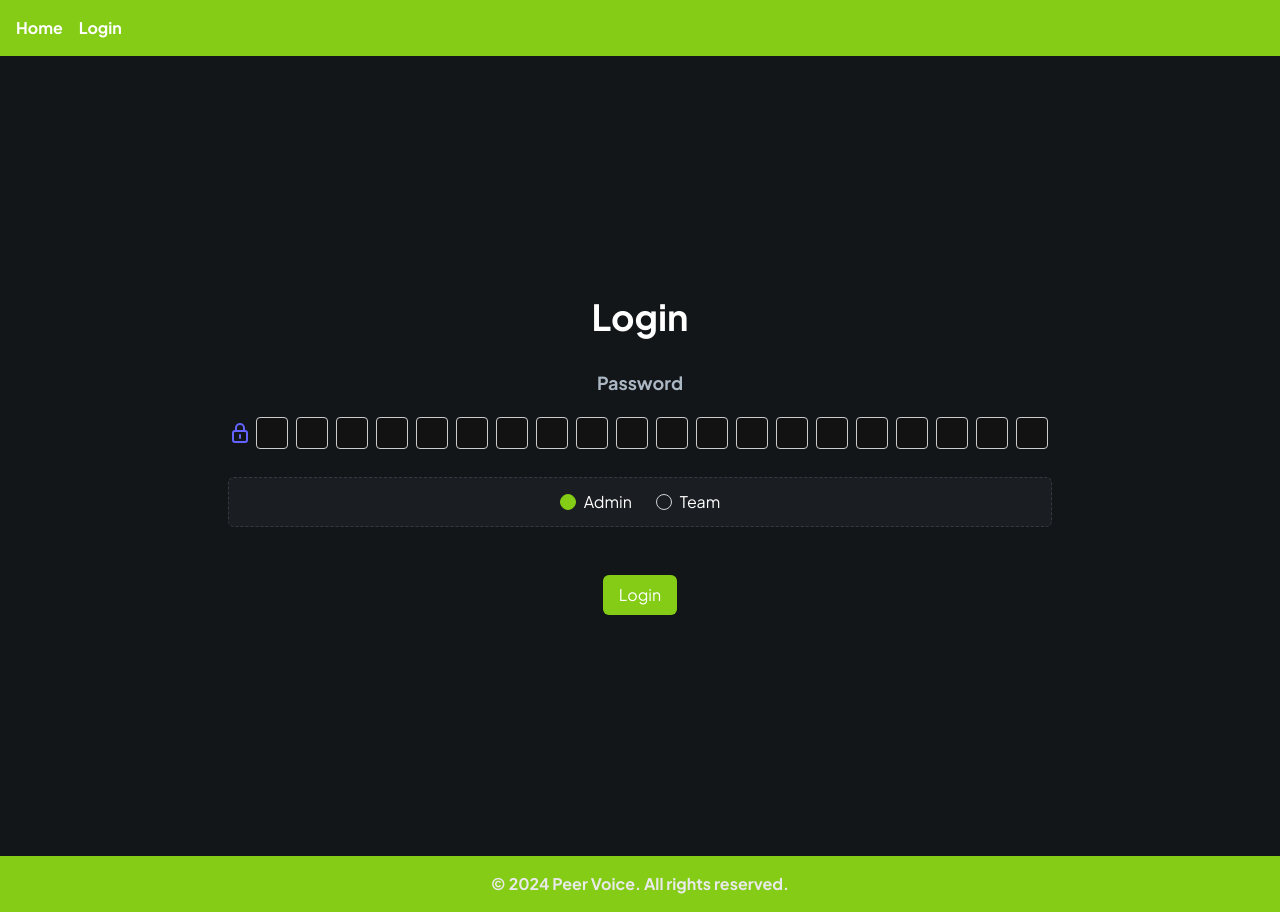
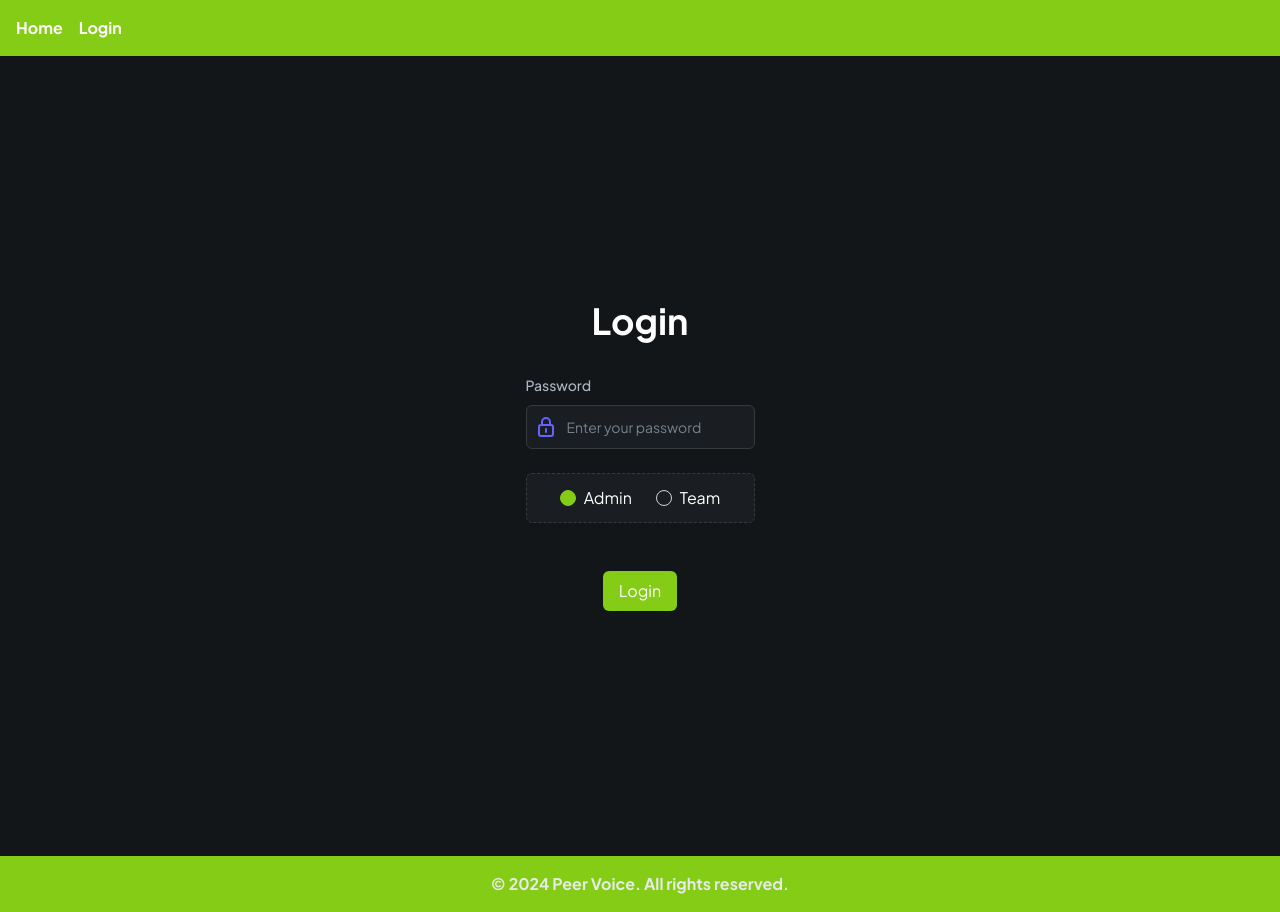
Before and after one commit to lilianagorga/peer-voice, a Next.js app: page /login in a window 1280 px wide. Built offline with nearby package versions, Linux system fonts and the light colour scheme.

Commit message:
Refactor: Update RegisterForm to remove RadioGroup and redirect to login, update UserForm password field

```diff
--- a/app/login/page.tsx
+++ b/app/login/page.tsx
@@ -7,7 +7,7 @@ import { useForm, FormProvider } from "react-hook-form";
 import { z } from "zod";
 import { zodResolver } from "@hookform/resolvers/zod";
 import { PasswordSchema } from "../../lib/validation";
-import { PasswordInput } from "../../components/PasswordInput";
+import CustomFormField, { FormFieldType } from "../../components/commons/CustomFormField";
 import { RadioGroup } from "@radix-ui/react-radio-group";
 
 const LoginPage = () => {
@@ -56,14 +56,16 @@ const LoginPage = () => {
         <FormProvider {...form}>
           <form onSubmit={form.handleSubmit(handleLogin)} className="space-y-6">
             <div className="flex flex-col items-center">
-              <label htmlFor="password" className="block text-lg font-bold text-dark-700 mb-2">
-                Password
-              </label>
-              <PasswordInput
-                maxLength={20}
+              <CustomFormField
+                fieldType={FormFieldType.PASSWORD_INPUT}
+                control={form.control}
+                name="password"
+                label="Password"
+                placeholder="Enter your password"
+                iconSrc="/assets/icons/lock.svg"
+                iconAlt="lock"
+                maxLength={50}
                 minLength={6}
-                value={form.watch("password")}
-                onChange={(value) => form.setValue("password", value)}
               />
             </div>
             <div className="flex justify-center mb-6">
--- a/components/PasswordInput.tsx
+++ b/components/PasswordInput.tsx
@@ -1,6 +1,6 @@
 "use client";
 
-import { useRef, useState } from "react";
+import { useState } from "react";
 import Image from "next/image";
 
 interface PasswordInputProps {
@@ -8,61 +8,50 @@ interface PasswordInputProps {
   minLength: number;
   value: string;
   onChange: (value: string) => void;
+  iconSrc?: string;
+  iconAlt?: string;
 }
 
-export const PasswordInput = ({
+const PasswordInput = ({
   maxLength,
+  minLength,
+  value,
   onChange,
+  iconSrc,
+  iconAlt,
 }: PasswordInputProps) => {
-  const [passwordValues, setPasswordValues] = useState<string[]>(() =>
-    Array(maxLength).fill("")
-  );
-  const inputRefs = useRef<(HTMLInputElement | null)[]>([]);
+  const [inputValue, setInputValue] = useState(value);
 
-  const handleChange = (index: number, newValue: string) => {
-    if (/^[a-zA-Z0-9@$!%*?&]*$/.test(newValue)) {
-      const newPasswordValues = [...passwordValues];
-      newPasswordValues[index] = newValue;
-      setPasswordValues(newPasswordValues);
-      onChange(newPasswordValues.join(""));
-
-      if (newValue && index < maxLength - 1) {
-        inputRefs.current[index + 1]?.focus();
-      }
-    }
-  };
-
-  const handleKeyDown = (index: number, e: React.KeyboardEvent<HTMLInputElement>) => {
-    if (e.key === "Backspace" && !passwordValues[index] && index > 0) {
-      inputRefs.current[index - 1]?.focus();
+  const handleChange = (e: React.ChangeEvent<HTMLInputElement>) => {
+    const newValue = e.target.value;
+    if (/^[a-zA-Z0-9@$!%*?&]*$/.test(newValue) && newValue.length <= maxLength) {
+      setInputValue(newValue);
+      onChange(newValue);
     }
   };
 
   return (
     <div className="relative flex items-center rounded-md">
-      <Image
-        src="/assets/icons/lock.svg"
-        alt="lock"
-        className="absolute top-4 text-dark-700"
-        width={24}
-        height={24}
+      {iconSrc && (
+        <Image
+          src={iconSrc}
+          alt={iconAlt || "icon"}
+          className="absolute left-2 text-dark-700"
+          width={24}
+          height={24}
+        />
+      )}
+      <input
+        type="password"
+        value={inputValue}
+        onChange={handleChange}
+        placeholder="Enter your password"
+        className="shad-input border border-dark-500 bg-dark-400 rounded-md w-full pl-10 pr-4 py-2 text-sm"
+        maxLength={maxLength}
+        minLength={minLength}
       />
-      <div className="password-container">
-        {passwordValues.slice(0, maxLength).map((char, index) => (
-          <input
-            key={index}
-            type="text"
-            value={char}
-            onChange={(e) => handleChange(index, e.target.value)}
-            onKeyDown={(e) => handleKeyDown(index, e)}
-            maxLength={1}
-            className="password-slot w-10 h-10 text-center border border-gray-400 rounded-md m-1 md:w-8 md:h-8 sm:w-6 sm:h-6"
-            ref={(el) => {
-              inputRefs.current[index] = el;
-            }}
-          />
-        ))}
-      </div>
     </div>
   );
 };
+
+export default PasswordInput;
--- a/components/commons/CustomFormField.tsx
+++ b/components/commons/CustomFormField.tsx
@@ -1,6 +1,5 @@
 import { Control } from "react-hook-form";
 import Image from "next/image";
-import ReactDatePicker from "react-datepicker";
 import PhoneInput from "react-phone-number-input";
 import { E164Number } from "libphonenumber-js/core";
 
@@ -15,11 +14,13 @@ import {
 import { Input } from "../ui/input";
 import { Select, SelectContent, SelectTrigger, SelectValue } from "../ui/select";
 import { Textarea } from "../ui/textarea";
+import PasswordInput from "../PasswordInput";
 
 export enum FormFieldType {
   INPUT = "input",
   TEXTAREA = "textarea",
   PHONE_INPUT = "phoneInput",
+  PASSWORD_INPUT = "passwordInput",
   CHECKBOX = "checkbox",
   SELECT = "select",
   SKELETON = "skeleton",
@@ -39,6 +40,8 @@ interface CustomProps {
   children?: React.ReactNode;
   renderSkeleton?: (field: any) => React.ReactNode;
   fieldType: FormFieldType;
+  maxLength?: number;
+  minLength?: number;
   onChange?: (e: any) => void;
 }
 
@@ -89,6 +92,17 @@ const RenderInput = ({ field, props }: { field: any; props: CustomProps }) => {
             className="input-phone"
           />
         </FormControl>
+      );
+    case FormFieldType.PASSWORD_INPUT:
+      return (
+        <PasswordInput
+          value={field.value}
+          onChange={field.onChange}
+          maxLength={props.maxLength ?? 50}
+          minLength={props.minLength ?? 6}
+          iconSrc={props.iconSrc}
+          iconAlt={props.iconAlt}
+        />
       );
     case FormFieldType.CHECKBOX:
       return (
@@ -152,7 +166,6 @@ const CustomFormField = (props: CustomProps) => {
             <FormLabel className="shad-input-label">{label}</FormLabel>
           )}
           <RenderInput field={field} props={props} />
-
           <FormMessage className="shad-error" />
         </FormItem>
       )}
--- a/components/forms/RegisterForm.tsx
+++ b/components/forms/RegisterForm.tsx
@@ -16,7 +16,6 @@ import CustomFormField, { FormFieldType } from "../commons/CustomFormField";
 import { FileUploader } from "../FileUploader";
 import SubmitButton from "../commons/SubmitButton";
 import { MediaExpertSchema } from "../../lib/validation";
-import { joinTeam } from "../../types/appwrite.types";
 
 const RegisterForm = ({ user }: { user: User }) => {
   const router = useRouter();
@@ -60,17 +59,12 @@ const RegisterForm = ({ user }: { user: User }) => {
         specialization: values.specialization,
         identificationType: values.identificationType,
         identificationDocument: values.identificationDocument ? formData : undefined,
-        joinTeam: values.joinTeam,
       };
 
       const newMediaExpert = await registerMediaExpert(media_expert);
 
       if (newMediaExpert) {
-        if (values.joinTeam === "yes") {
-          router.push(`/mediaExperts/${user.$id}/team`);
-        } else {
-          router.push(`/mediaExperts/${user.$id}/admin`);
-        }
+        router.push("/login");
       }
     } catch (error) {
       console.log(error);
@@ -188,24 +182,6 @@ const RegisterForm = ({ user }: { user: User }) => {
               </FormControl>
             )}
           />
-
-          <div className="space-y-4">
-            <h2 className="sub-header">Do you want to join the team?</h2>
-            <RadioGroup
-              className="flex flex-col gap-2"
-              value={form.watch("joinTeam")}
-              onValueChange={(value) => form.setValue("joinTeam", value as joinTeam)}
-            >
-              <div className="flex items-center">
-              <RadioGroupItem value="yes" id="yes" />
-              <label htmlFor="yes" className="ml-2">I&apos;d love to!</label>
-            </div>
-            <div className="flex items-center">
-              <RadioGroupItem value="no" id="no" />
-              <label htmlFor="no" className="ml-2">Not at the moment</label>
-            </div>
-            </RadioGroup>
-          </div>
         </section>
 
         <SubmitButton isLoading={isLoading}>Submit and Continue</SubmitButton>
--- a/components/forms/UserForm.tsx
+++ b/components/forms/UserForm.tsx
@@ -10,7 +10,6 @@ import SubmitButton from "../commons/SubmitButton";
 import { Form } from "../ui/form";
 import { createUser } from "../../lib/actions/media_expert.actions";
 import { UserSchema } from "../../lib/validation";
-import { PasswordInput } from "../PasswordInput";
 import "react-phone-number-input/style.css";
 
 export const UserForm = () => {
@@ -66,7 +65,7 @@ export const UserForm = () => {
           control={form.control}
           name="name"
           label="Full name"
-          placeholder="John Doe"
+          placeholder="Mario Rossi"
           iconSrc="/assets/icons/user.svg"
           iconAlt="user"
         />
@@ -76,7 +75,7 @@ export const UserForm = () => {
           control={form.control}
           name="email"
           label="Email"
-          placeholder="johndoe@gmail.com"
+          placeholder="mariorossi@gmail.com"
           iconSrc="/assets/icons/email.svg"
           iconAlt="email"
         />
@@ -89,17 +88,17 @@ export const UserForm = () => {
           placeholder="(339) 123-4567"
         />
 
-        <div>
-          <label htmlFor="password" className="block text-sm font-medium text-dark-700">
-            Password
-          </label>
-          <PasswordInput
-            maxLength={20}
-            minLength={6}
-            value={form.watch("password")}
-            onChange={(value) => form.setValue("password", value)}
-          />
-        </div>
+        <CustomFormField
+          fieldType={FormFieldType.PASSWORD_INPUT}
+          control={form.control}
+          name="password"
+          label="Password"
+          placeholder="Enter your password"
+          iconSrc="/assets/icons/lock.svg"
+          iconAlt="lock"
+          maxLength={50}
+          minLength={6}
+        />
 
         <SubmitButton isLoading={isLoading}>Get Started</SubmitButton>
       </form>
--- a/constants/index.ts
+++ b/constants/index.ts
@@ -1,4 +1,4 @@
-import { joinTeam, Type } from "../types/appwrite.types";
+import { Type } from "../types/appwrite.types";
 
 export const MediaExpertFormDefaultValues = {
   name: "",
@@ -9,7 +9,6 @@ export const MediaExpertFormDefaultValues = {
   specialization: "",
   identificationType: "ID Card",
   identificationDocument: [],
-  joinTeam: joinTeam.No,
 }
 
 export const IdentificationTypes = [
--- a/lib/validation.ts
+++ b/lib/validation.ts
@@ -3,7 +3,7 @@ import { z } from "zod";
 export const PasswordSchema = z.object({
   password: z.string()
     .min(6, "Password must be at least 6 characters long")
-    .max(20, "Passkey must be at most 20 characters long")
+    .max(50, "Passkey must be at most 50 characters long")
     .regex(/[a-z]/, "Password must contain at least one lowercase letter")
     .regex(/[A-Z]/, "Password must contain at least one uppercase letter")
     .regex(/[0-9]/, "Password must contain at least one number")
@@ -44,8 +44,7 @@ const CourseBaseSchema = z.object({
 });
 
 export const MediaExpertSchema = MediaExpertBaseSchema.extend({
-  courses: z.array(CourseBaseSchema).optional(),
-  joinTeam: z.enum(["yes", "no"]),
+  courses: z.array(CourseBaseSchema).optional()
 });
 
 export const CourseSchema = CourseBaseSchema.extend({
--- a/types/appwrite.types.ts
+++ b/types/appwrite.types.ts
@@ -22,7 +22,6 @@ export interface IMediaExpert extends Models.Document {
   bio?: string;
   specialization?: string;
   course?: ICourse[];
-  joinTeam: joinTeam;
 }
 
 export interface ICourse extends Models.Document {
@@ -46,11 +45,6 @@ export interface IPlatform extends Models.Document {
   contentId?: string;
 }
 
-export enum joinTeam {
-  Yes = "yes",
-  No = "no",
-}
-
 export enum Type {
   Print = "print",
   Online = "online",
--- a/types/index.d.ts
+++ b/types/index.d.ts
@@ -5,7 +5,6 @@ declare type SearchParamProps = {
 
 declare type Status = "pending" | "scheduled" | "cancelled";
 declare type Type = "print" | "online" | "audiovisual";
-declare type joinTeam = "yes" | "no";
 
 declare interface CreateUserParams {
   name: string;
@@ -24,7 +23,6 @@ declare interface RegisterUserParams extends CreateUserParams {
   bio?: string;
   specialization?: string;
   course?: ICourse[];
-  joinTeam: joinTeam;
 }
 
 declare interface IMediaExpert extends RegisterUserParams {
```
Also changed, not shown: 1 other file (tests, documents, lock files or other folders). Lines whose indentation alone changed are shown as unchanged.
